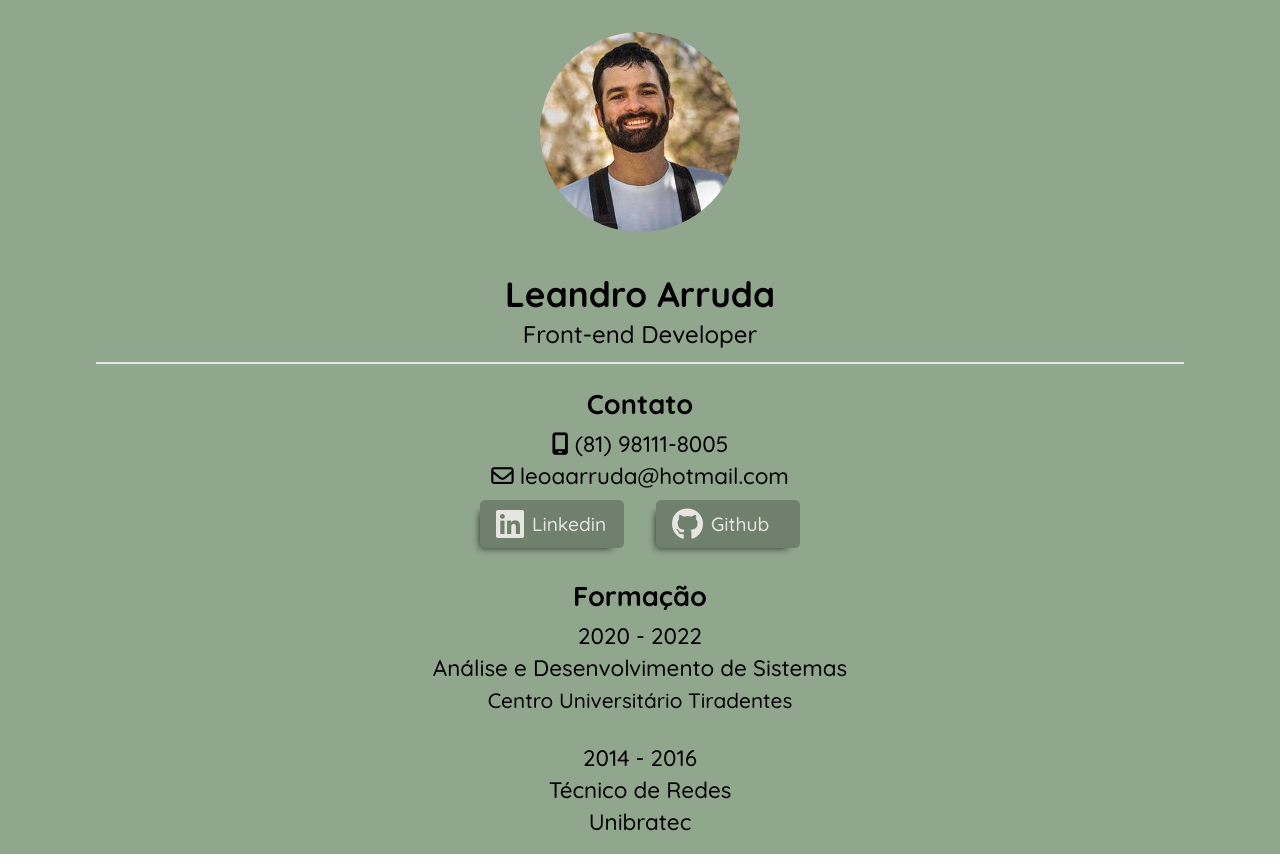
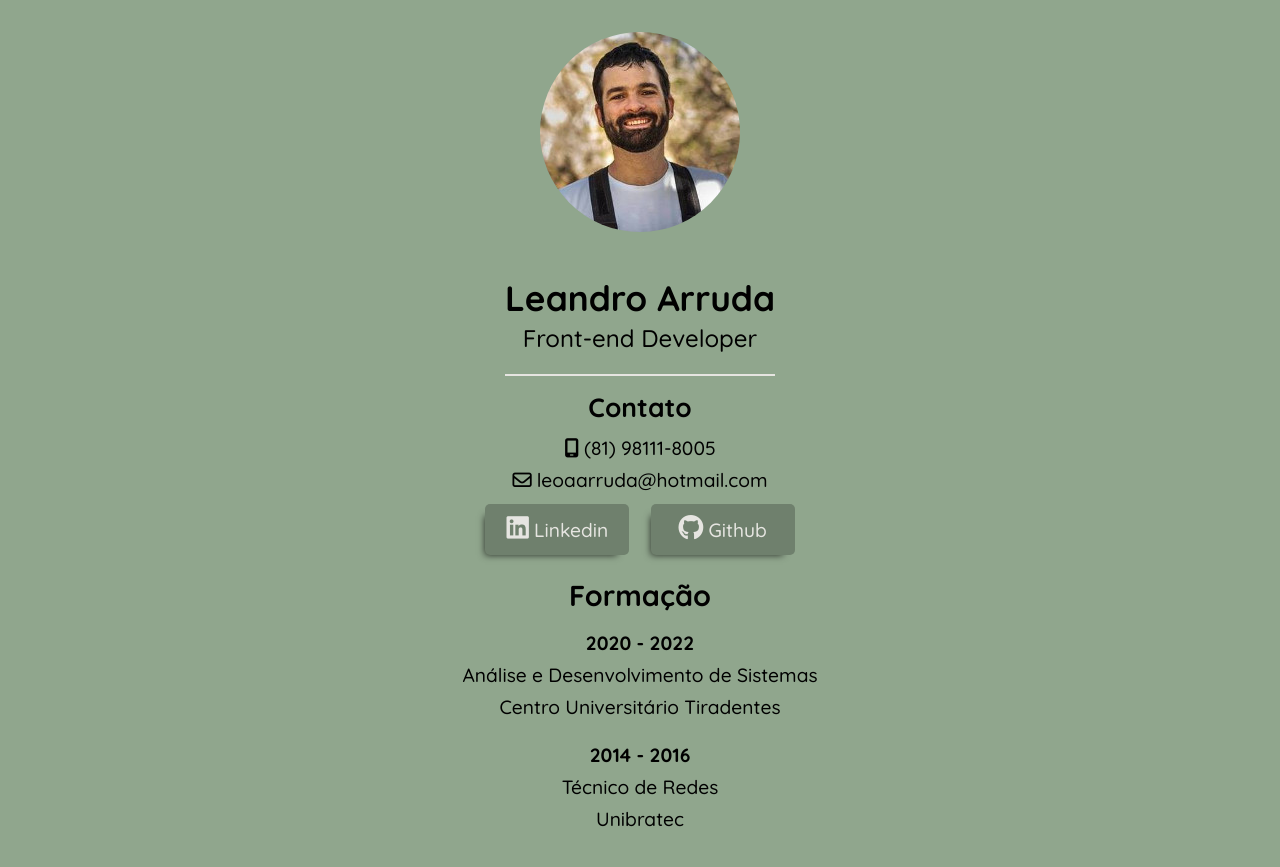
Before and after one commit to leoaarruda/Curriculo, a plain HTML site: page index.html in a window 1280 px wide. Drawn offline with Linux system fonts and the light colour scheme.

Commit message:
Header finalizado

```diff
--- a/css/style.css
+++ b/css/style.css
@@ -1,6 +1,6 @@
 :root {
     --fontPricipal: "Quicksand", sans-serif;
-    --fontColor: #FFF;
+    --fontColorBtn: #FFF;
     --primaryColor: #90a68d;
     --secondaryColor: #6f806d;
     --detailColor: #e6e5e1;
@@ -16,24 +16,24 @@
     display: flex;
     flex-direction: column;
     width: 100%;
-    /* border: 4px solid var(--detailColor); */
 }
 
-.info {
+.header {
     background-color: var(--primaryColor);
+    box-shadow: -6px 6px 7px -6px rgba(0, 0, 0, 0.75);
+    display: flex;
+    flex-direction: column;
+    align-items: center;
     font-family: var(--fontPricipal);
-    font-optical-sizing: auto;
-    font-weight: 400;
-    font-style: normal;
-}
+    text-align: center;
+    line-height: 2rem;
 
-.info__img img {
+    img {
         padding: 2rem 0;
         border-radius: 50%;
     }
 
-.info__titles {
-    text-align: center;
+    .header__apresentation {
         line-height: 2.5rem;
 
         .h1 {
@@ -44,78 +44,83 @@
             font-size: 1.5rem;
             font-weight: 450;
         }
-}
 
         .line {
             border: 1px solid var(--detailColor);
-    width: 85%;
-    margin: .5rem auto;
-}
-
-.info__content {
-    display: flex;
-    flex-direction: column;
-    justify-content: center;
-    text-align: center;
-    margin-bottom: 1rem;
-    font-weight: 450;
-    line-height: 2rem;
-
-    h2 {
-        font-size: 1.7rem;
-    }
-
-    p {
-        font-size: 1.4rem;
-        font-weight: 450;
-        line-height: 2rem;
-    }
-
-    p:nth-child(1) {
-        margin-top: .5rem;
-    }
-
-    p:nth-child(3) {
-        font-size: 1.3rem;
-    }
-
-    p:nth-child(4) {
-        margin-top: 1.6rem;
+            margin: 1rem auto;
         }
     }
 
-.info--space {
-    margin-top: 2rem;
+    .header__info {
+        width: 100%;
+        display: flex;
+        flex-direction: column;
+        align-items: center;
+        font-size: 1.1rem;
+        font-weight: 450;
+
+        .info {
+            font-size: 1.2rem;
+            color: var(--fontColor);
+
+            ul {
+                padding: .5rem;
             }
 
-.info__a {
-    display: flex;
-    margin-top: .5rem;
-    gap: 2rem;
-    justify-content: center;
+            li {
+                list-style-type: none;
+            }
 
-
+            .social {
                 a {
-        display: flex;
                     width: 9rem;
-        gap: .5rem;
+                    display: inline-block;
+                    margin: 0 .5rem;
                     border-radius: 5px;
-        font-weight: 600;
                     background-color: var(--secondaryColor);
                     color: var(--detailColor);
-        font-size: 1.2rem;
                     font-weight: 450;
                     text-decoration: none;
-        padding: .5rem 1rem;
+                    padding: .6rem 1.1rem;
                     box-shadow: -6px 6px 7px -6px rgba(0, 0, 0, 0.75);
                 }
 
                 i {
-        font-size: 2rem;
+                    font-size: 1.6rem;
                 }
             }
+        }
+    }
+
+    .formation {
+        margin-top: 1.5rem;
+        width: 100%;
+        display: flex;
+        flex-direction: column;
+        align-items: center;
+        font-size: 1.2rem;
+        font-weight: 450;
+
+        dl {
+            padding: 1rem;
+            margin: 0 auto;
+
+            dt {
+                font-weight: bold;
+            }
+
+            dd {
+                margin-bottom: 1rem;
+            }
+        }
+    }
+}
+
+
 
 .container2 {
     border: 1px solid red;
     background-color: var(--detailColor);
 }
+
+/* Fim do header */
--- a/index.html
+++ b/index.html
@@ -9,55 +9,64 @@
     <link href="https://fonts.googleapis.com/css2?family=Quicksand:wght@300..700&display=swap" rel="stylesheet">
     <link rel="stylesheet" href="css/style.css">
     <link rel="stylesheet" href="https://cdnjs.cloudflare.com/ajax/libs/font-awesome/6.7.2/css/all.min.css">
-    <title>Leandro Arruda - Currìculo</title>
+    <title>Leandro Arruda - Currículo</title>
 
 </head>
 
 <body class="body">
 
-    <se<div class="info">
-        <section class="info__content">
-            <div class="info__img">
-                <img src="Img/leomobile.jpg">
+    <header class="header">
+        <section class="header__apresentation">
+            <div class="header__img">
+                <img src="Img/leomobile.jpg" alt="Foto de Leandro Arruda">
             </div>
-            <div class="info__titles">
+            <div class="header__titles">
                 <h1 class="h1">Leandro Arruda</h1>
                 <h2 class="h2">Front-end Developer</h2>
             </div>
-            <div class="line">
-
-            </div>
-        </section>
-
-        <section class="info">
-            <div class="info__content">
-                <h2>Contato</h2>
-                <div>
-                    <p><i class="fa-solid fa-mobile-screen"></i> (81) 98111-8005</p>
-                    <p><i class="fa-regular fa-envelope"></i> leoaarruda@hotmail.com</p>
-                    <div class="info__a">
-                        <a href="https://www.linkedin.com/in/leandro-arruda-777089160/" target="_blank"><i
-                                class="fa-brands fa-linkedin"></i> Linkedin</a>
-                        <a href="https://github.com/leoaarruda" target="_blank"><i class="fa-brands fa-github"></i> Github</a>
-                    </div>
-                </div>
-            </div>
+            <div class="line"></div>
         </section>
 
         <section>
-            <div class="info__content info--space">
-                <h2>Formação</h2>
-                <div>
-                    <p>2020 - 2022</p>
-                    <p>Análise e Desenvolvimento de Sistemas</p>
-                    <p>Centro Universitário Tiradentes</p>
-                    <p>2014 - 2016</p>
-                    <p>Técnico de Redes</p>
-                    <p>Unibratec</p>
+            <article class="header__info">
+                <h2>Contato</h2>
+                <div class="info">
+                    <ul>
+                        <li><i class="fa-solid fa-mobile-screen"></i> (81) 98111-8005</li>
+                        <li><i class="fa-regular fa-envelope"></i> leoaarruda@hotmail.com</li>
+                    </ul>
+                    <div class="social">
+                        <a href="https://www.linkedin.com/in/leandro-arruda-777089160/" target="_blank"><i
+                                class="fa-brands fa-linkedin"></i> Linkedin</a>
+                        <a href="https://github.com/leoaarruda" target="_blank"><i class="fa-brands fa-github"></i>
+                            Github</a>
+                    </div>
                 </div>
-            </div>
+            </article>
+
+            <article class="header__info">
+                <div class="formation">
+                    <h2>Formação</h2>
+                    <dl>
+                        <dt>2020 - 2022</dt>
+                        <dd>Análise e Desenvolvimento de Sistemas<br>
+                            Centro Universitário Tiradentes</dd>
+                        <dt>2014 - 2016</dt>
+                        <dd>Técnico de Redes<br>
+                            Unibratec</dd>
+                    </dl>
+                </div>
+            </article>
         </section>
-    </div>
+    </header>
+
+    <!-- <main class="main">
+        <h1>Sobre mim</h1>
+        <p>Lorem ipsum dolor sit amet, consectetur adipisicing elit. Quidem fugit consectetur quisquam nulla, cum ullam
+            sunt nihil maiores eos iure magnam. Quae modi sequi deleniti corporis laborum quam eaque soluta maiores
+            praesentium dolor ad, laboriosam nemo at deserunt labore repellat? Aut, nostrum debitis atque enim aperiam
+            provident esse voluptates unde?</p>
+    </main> -->
 </body>
 
 </html>
```
Lines whose indentation alone changed are shown as unchanged.
